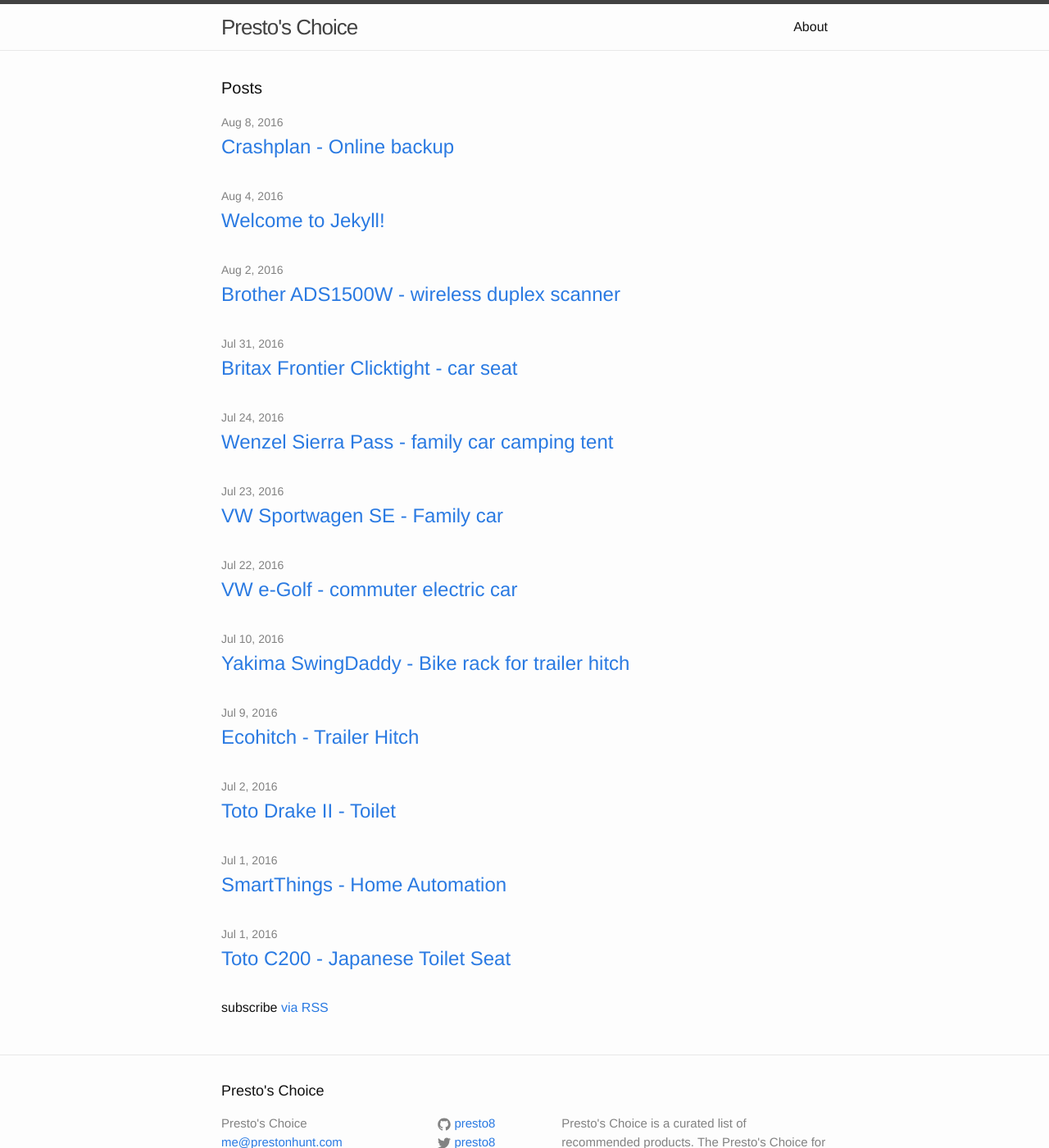
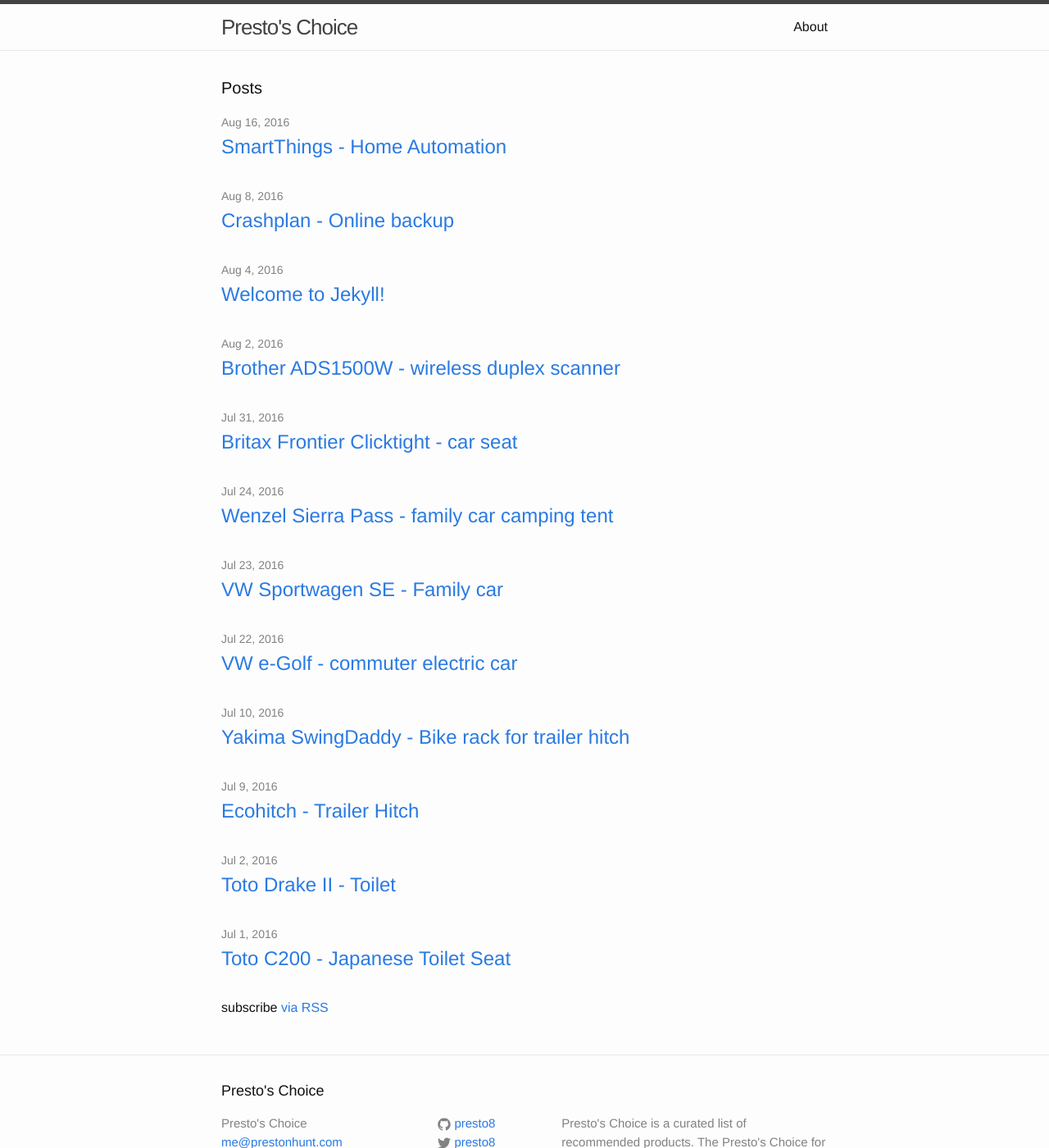
Before and after one commit to presto8/prestoschoice, a Jekyll site: the page built from index.html, in a window 1280 px wide and 1400 px high. Shown: the whole window at 82% size. Built offline with Jekyll 4.4.1, drawn with Linux system fonts in a browser that asks for light colours.

Commit message:
fix date

```diff
--- a/_posts/2016-08-16-smartthings.md
+++ b/_posts/2016-08-16-smartthings.md
@@ -1,7 +1,7 @@
 ---
 layout: post
 title:  "SmartThings - Home Automation"
-date:   2016-07-01
+date:   2016-08-16
 ---
 
 | Product name | SmartThings Hub, 2nd Generation           |
```
